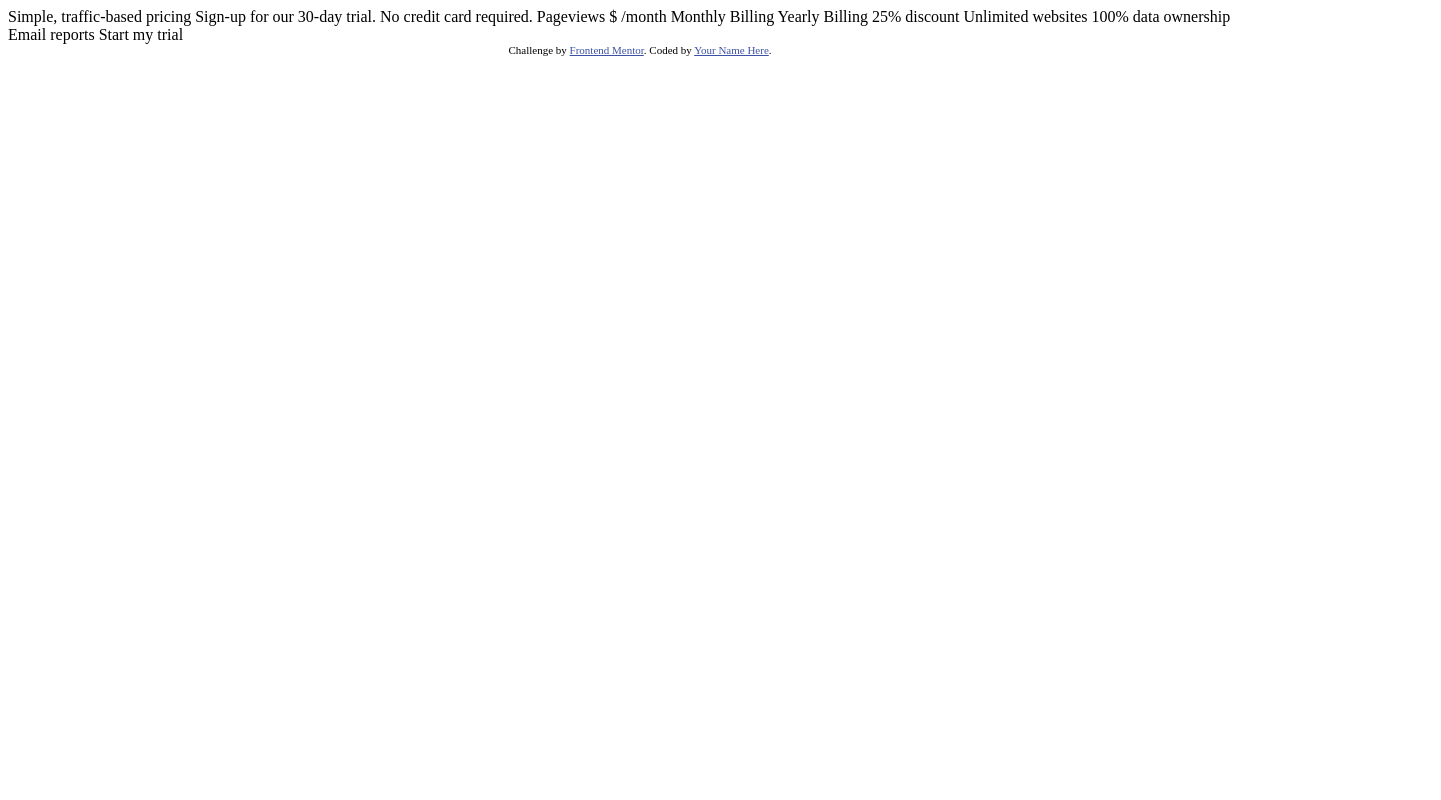
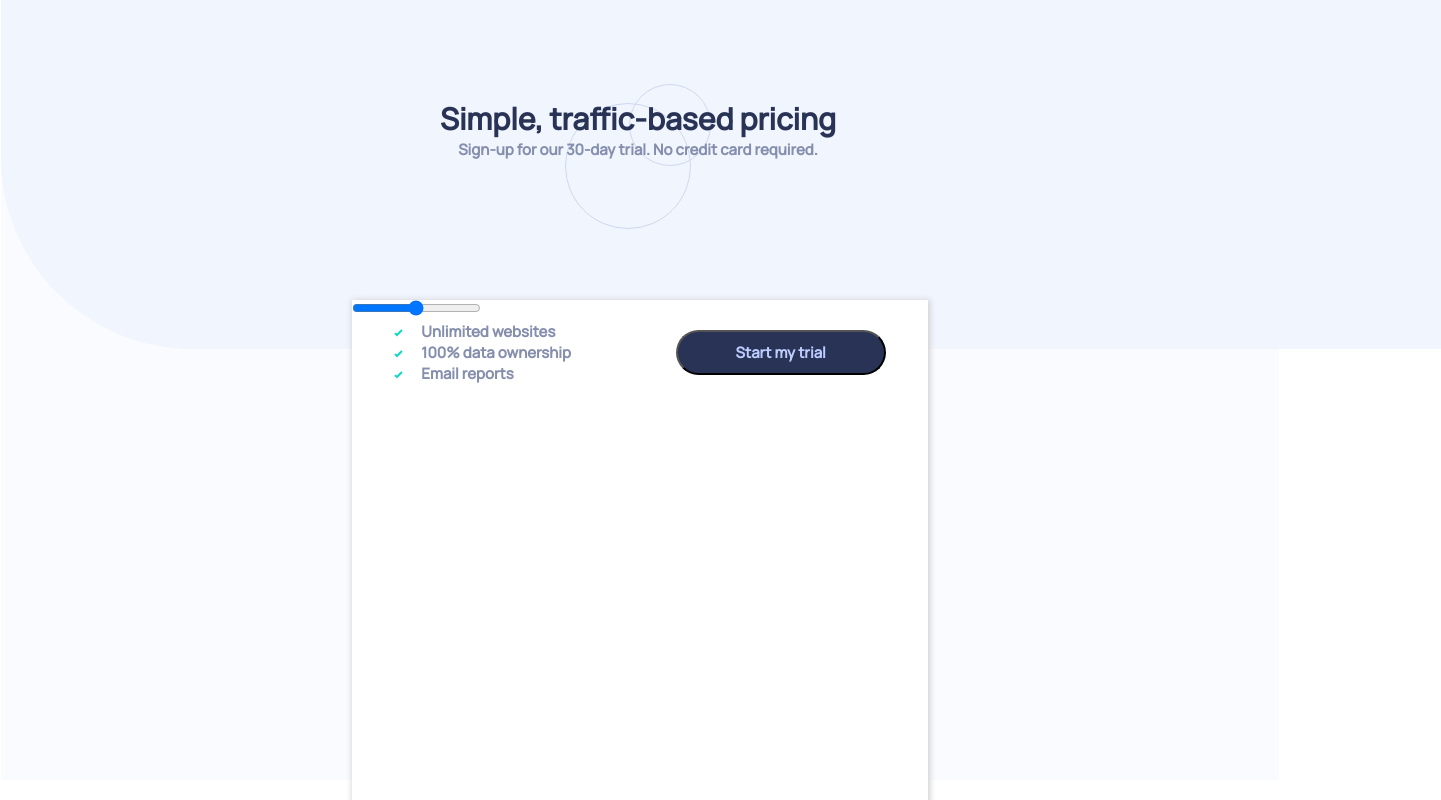
Before and after one commit to ArthurMitsuo/interactive-pricing-component, a plain HTML site: page index.html in a window 1280 px wide. Shown: the top 800 px of the page, 1441 px wide, since content can reach past the window. Drawn offline with Linux system fonts and the light colour scheme.

Commit message:
stylized most of the page, only for desktop though, yet.

```diff
--- /dev/null
+++ b/css/style.css
@@ -0,0 +1,102 @@
+*{
+    font-size: 15px;
+    font-family: Manrope, sans-serif;
+    font-weight: 600;
+    color: hsl(225, 20%, 60%);
+
+    list-style: none;
+
+    margin: 0;
+    padding: 0;
+    text-decoration: none;
+}
+/*top part*/
+main {
+    background-color: hsl(230, 100%, 99%);
+    background-size: cover;
+    display:flex;
+
+
+    height: calc(100vh - 20px);
+    width: 99.8%;
+    margin: 0 auto;
+
+    z-index: -3;
+}
+
+.bg__img-top{
+    position: absolute;
+    top: -100px;
+    z-index: 0;
+}
+
+.container__header-before{
+    position: absolute;
+    left: calc(50vw - 200px);
+    top: calc(1vh - 60px);
+
+    text-align: center;
+    z-index: 5;
+}
+h1{
+    font-size: 2em;
+    font-weight: 600;
+    color:hsl(227, 35%, 25%);
+}
+.circles{
+    position: relative;
+    top: 17vh;
+    z-index: -1;
+}
+/*beginning of the container*/
+.container{
+    background-color: hsl(0, 0%, 100%);
+    box-shadow: 1px 1px 6px 1px hsl(0, 0%, 81%);
+
+    margin: 0 auto;
+    position: relative;
+    top: calc(50vh - 100px);
+    width: calc(45vw);
+}
+
+
+/*slider section*/
+.container__slider{
+
+}
+.slider{
+
+}
+
+
+
+/*bottom container part*/
+.container__footer{
+    display: grid;
+    grid-gap: 20px;
+    grid-template-areas: "list button";
+    grid-template-columns: auto auto;
+    place-items: center;
+    justify-content: space-around;
+}
+ul{
+    grid-area: list;
+}
+.items::before{
+    content: url("/images/icon-check.svg");
+    width: 16px;
+    height: 16px;
+    margin-right: 18px;
+}
+
+.btn{
+    grid-area: button;
+
+    background-color:hsl(227, 35%, 25%);
+    color: hsl(226, 100%, 87%);
+
+    border-radius: 25px;
+    height: 3rem;
+    width: 14rem;
+
+}
--- a/index.html
+++ b/index.html
@@ -2,38 +2,47 @@
 <html lang="en">
 <head>
   <meta charset="UTF-8">
-  <meta name="viewport" content="width=device-width, initial-scale=1.0"> <!-- displays site properly based on user's device -->
+  <meta name="viewport" content="width=device-width, initial-scale=1.0">
 
   <link rel="icon" type="image/png" sizes="32x32" href="./images/favicon-32x32.png">
+  <link rel="preconnect" href="https://fonts.googleapis.com">
+  <link rel="preconnect" href="https://fonts.gstatic.com" crossorigin>
+  <link href="https://fonts.googleapis.com/css2?family=Manrope:wght@200;300;400;500&display=swap" rel="stylesheet">
+  <link rel="stylesheet" href="./css/style.css">
 
   <title>Frontend Mentor | Interactive pricing component</title>
-
-  <!-- Feel free to remove these styles or customise in your own stylesheet 👍 -->
-  <style>
-    .attribution { font-size: 11px; text-align: center; }
-    .attribution a { color: hsl(228, 45%, 44%); }
-  </style>
 </head>
 <body>
+  <main>
+    <section class="container__containter__header">
+      <img src="./images/bg-pattern.svg" alt="" class="bg__img-top">
+      <article class="container__header-before">
+        <img src="./images/pattern-circles.svg" alt="" class="circles">
+        <h1 class="main__title">Simple, traffic-based pricing</h1>
+        <h3 class="main__subtitle">Sign-up for our 30-day trial. No credit card required.</h3>
+      </article>
+    </section>
+    <section class="container">
+      <article>
+        <section class="container__main">
 
-  Simple, traffic-based pricing
-  Sign-up for our 30-day trial. No credit card required.
+          <div class="container__slider">
+            <input type="range" min="1" max="1000" value="500" class="slider" id="slider">
+          </div>
+          <div class="toggle-switch__container">
 
-  Pageviews
-  $ /month
-
-  Monthly Billing
-  Yearly Billing 25% discount
-
-  Unlimited websites
-  100% data ownership
-  Email reports
-
-  Start my trial
-
-  <div class="attribution">
-    Challenge by <a href="https://www.frontendmentor.io?ref=challenge" target="_blank">Frontend Mentor</a>.
-    Coded by <a href="#">Your Name Here</a>.
-  </div>
+          </div>
+        </section>
+        <div class="container__footer">
+          <ul>
+            <li class="items">Unlimited websites</li>
+            <li class="items">100% data ownership</li>
+            <li class="items">Email reports</li>
+          </ul>
+          <button type="button" class="btn">Start my trial</button>
+        </div>
+      </article>
+    </section>
+  </main>
 </body>
 </html>
```
Also changed, not shown: 1 other file.
